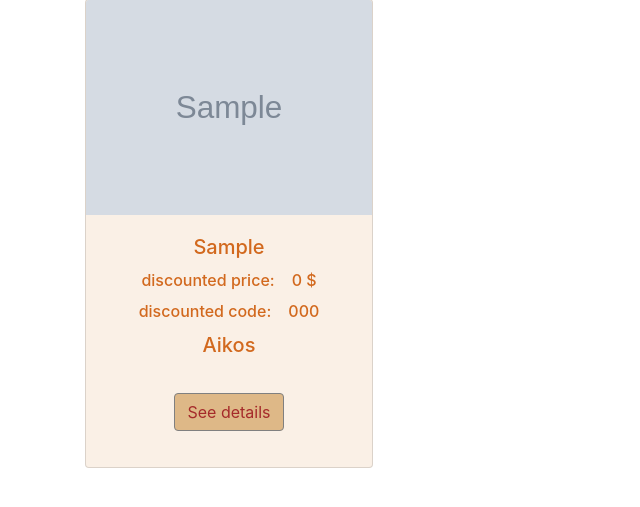
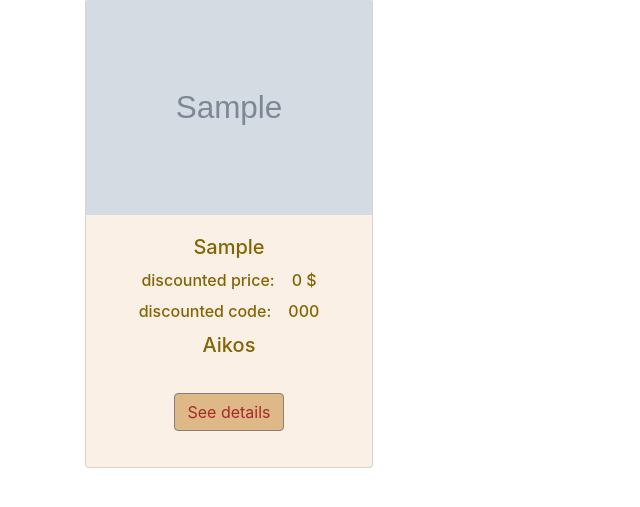
Before and after one commit to asenin1/heroku-furniture-discount, a Django app: page /furniture/ in a window 1280 px wide. Shown: the part 104-611 px from the top of the page, without its empty margins (0-640 px from the left). Run offline with Django 3.2, Linux system fonts and the light colour scheme; data comes from the database, SQL or seed files in the repository; tables that the repository leaves empty hold one stand-in row (values such as "Sample post"); grey boxes marked "Sample" are stand-in pictures; some libraries are stand-ins or nearby versions.

Commit message:
Update furniture.css

```diff
--- a/static/furniture.css
+++ b/static/furniture.css
@@ -1,6 +1,6 @@
 .card {
     background-color: linen;
-    color: chocolate;
+    color: #856404;
     margin: 5% 0;
 }
 
```
